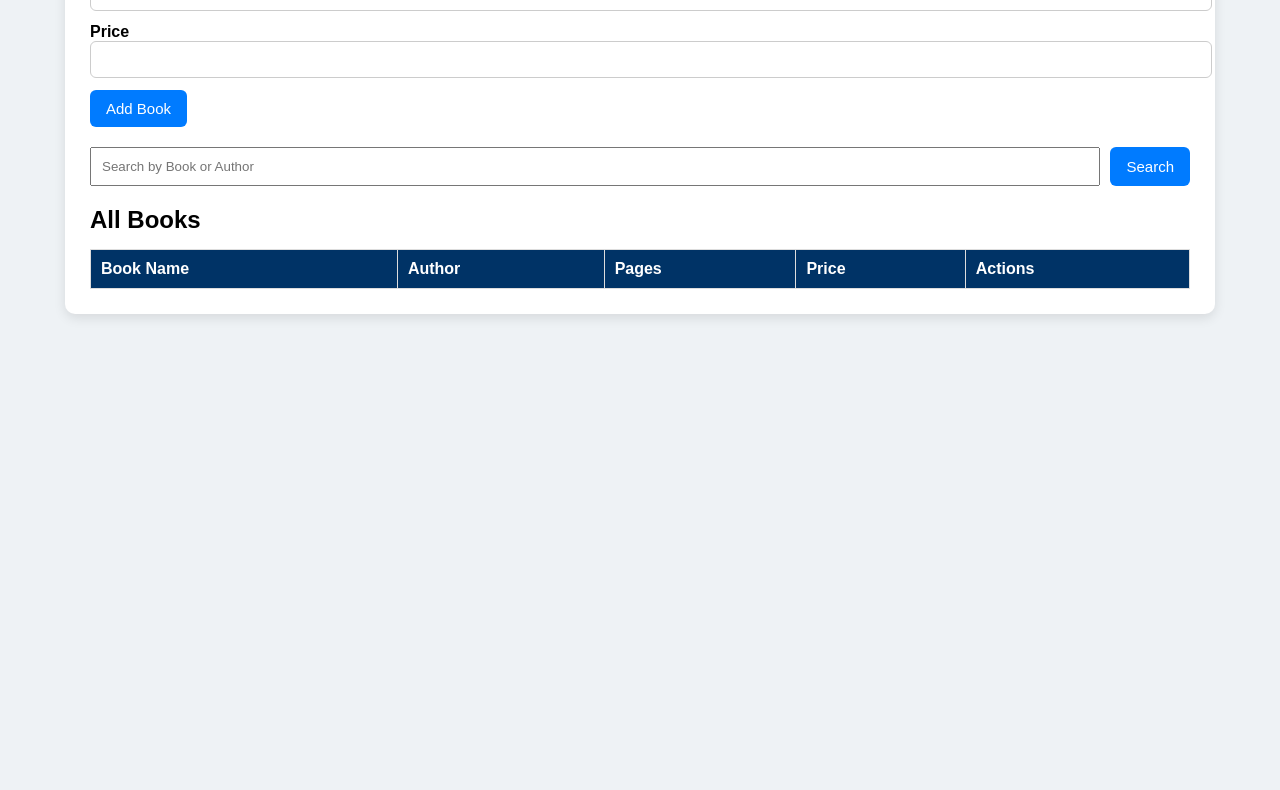
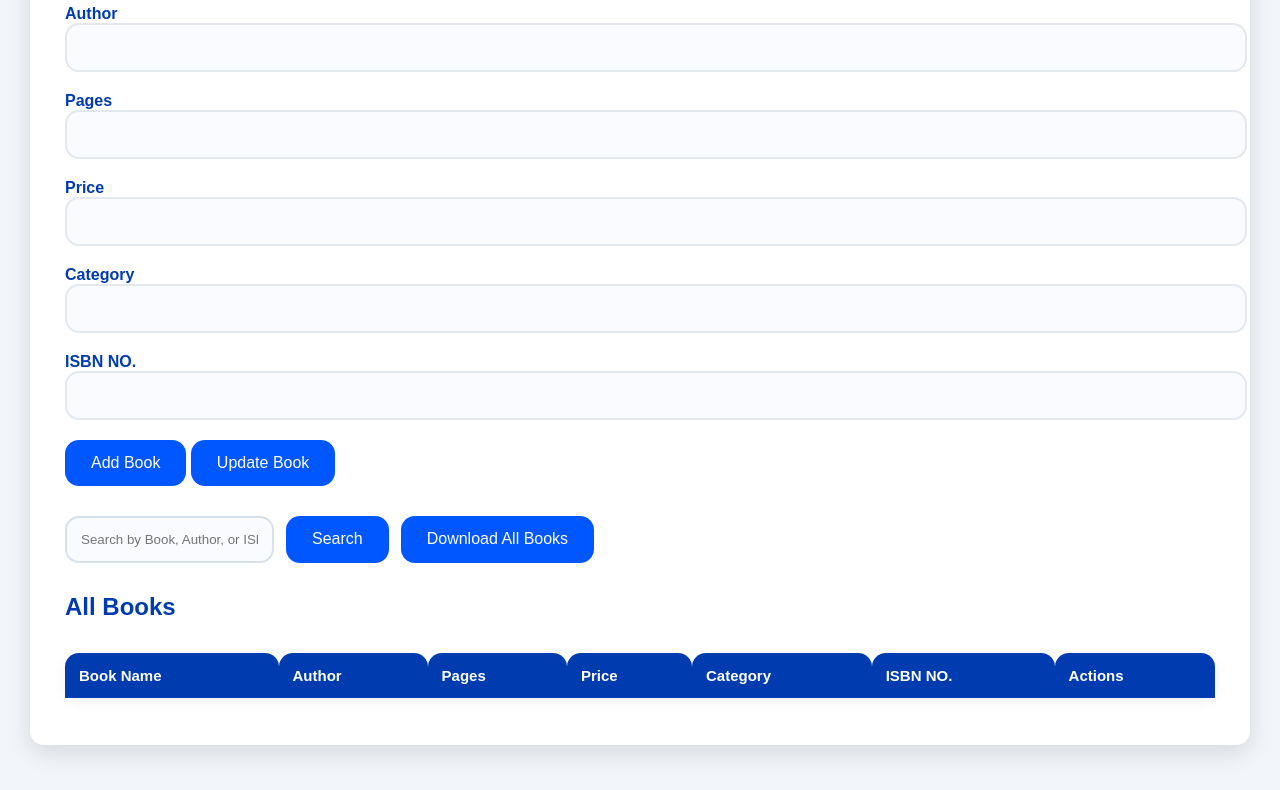
Before and after one commit to ShankarDhar-18/Library-Management-System-5th-sem-skill-x-project, a plain HTML site: page Library Management System/index.html in a window 1280 px wide. Shown: the part 440-1230 px from the top of the page. Before the commit the page ends 800 px from the top, so only its background shows below. Drawn offline with nearby package versions, Linux system fonts and the light colour scheme.

Commit message:
Final Commit

```diff
--- a/Library Management System/index.html
+++ b/Library Management System/index.html
@@ -12,9 +12,9 @@
   </header>
 
   <div class="container">
+    <!-- Add/Edit Book Form -->
     <section class="form-section">
       <h2>Add or Edit Book</h2>
-
       <input type="hidden" id="editId" />
 
       <label>Book Name</label>
@@ -29,24 +29,26 @@
       <label>Price</label>
       <input type="number" id="price" />
 
+      <label>Category</label>
+      <input type="text" id="category" />
+
+      <label>ISBN NO.</label>
+      <input type="text" id="isbn" />
+
       <button id="addBtn" onclick="addBook()">Add Book</button>
-        <button id="updateBtn" onclick="updateBook()" class="hidden">
-          Update Book
-        </button>
+      <button id="updateBtn" onclick="updateBook()" class="hidden">Update Book</button>
     </section>
 
+
     <section class="search-section">
-        <input
-          type="text"
-          id="searchInput"
-          placeholder="Search by Book or Author"
-        />
+      <input type="text" id="searchInput" placeholder="Search by Book, Author, or ISBN" />
       <button onclick="searchBooks()">Search</button>
+      <button onclick="downloadAllBooks()">Download All Books</button>
     </section>
 
+    <!-- Book Table -->
     <section class="table-section">
       <h2>All Books</h2>
-
       <table>
         <thead>
           <tr>
@@ -54,6 +56,8 @@
             <th>Author</th>
             <th>Pages</th>
             <th>Price</th>
+            <th>Category</th>
+            <th>ISBN NO.</th>
             <th>Actions</th>
           </tr>
         </thead>
@@ -62,6 +66,11 @@
     </section>
   </div>
 
+
+  <script src="https://cdnjs.cloudflare.com/ajax/libs/jspdf/2.5.1/jspdf.umd.min.js"></script>
+  <script src="https://cdnjs.cloudflare.com/ajax/libs/jspdf-autotable/3.5.25/jspdf.plugin.autotable.min.js"></script>
+
+
   <script src="db.js"></script>
   <script src="script.js"></script>
 </body>
--- a/Library Management System/script.js
+++ b/Library Management System/script.js
@@ -4,6 +4,8 @@ function addBook() {
     author: document.getElementById("authorName").value,
     pages: document.getElementById("pages").value,
     price: document.getElementById("price").value,
+    category: document.getElementById("category").value,
+    isbn: document.getElementById("isbn").value,
   };
 
   if (!book.book_name || !book.author) {
@@ -22,7 +24,7 @@ function addBook() {
 }
 
 function loadBooks() {
-  const store = db.transaction("books").objectStore("books");
+  const store = db.transaction("books", "readonly").objectStore("books");
   const table = document.getElementById("bookTable");
   table.innerHTML = "";
 
@@ -36,9 +38,11 @@ function loadBooks() {
           <td>${b.author}</td>
           <td>${b.pages}</td>
           <td>${b.price}</td>
+          <td>${b.category}</td>
+          <td>${b.isbn}</td>
           <td>
-                        <button class="action-btn edit-btn" onclick="editBook(${b.id})">Edit</button>
-                        <button class="action-btn delete-btn" onclick="deleteBook(${b.id})">Delete</button>
+            <button onclick="editBook(${b.id})">Edit</button>
+            <button onclick="deleteBook(${b.id})">Delete</button>
           </td>
         </tr>
       `;
@@ -50,7 +54,6 @@ function loadBooks() {
 function deleteBook(id) {
   const tx = db.transaction("books", "readwrite");
   tx.objectStore("books").delete(id);
-
   tx.oncomplete = () => loadBooks();
 }
 
@@ -60,12 +63,13 @@ function editBook(id) {
 
   req.onsuccess = () => {
     const b = req.result;
-
     document.getElementById("editId").value = id;
     document.getElementById("bookName").value = b.book_name;
     document.getElementById("authorName").value = b.author;
     document.getElementById("pages").value = b.pages;
     document.getElementById("price").value = b.price;
+    document.getElementById("category").value = b.category;
+    document.getElementById("isbn").value = b.isbn;
 
     document.getElementById("addBtn").classList.add("hidden");
     document.getElementById("updateBtn").classList.remove("hidden");
@@ -74,13 +78,14 @@ function editBook(id) {
 
 function updateBook() {
   const id = Number(document.getElementById("editId").value);
-
   const updatedBook = {
     id: id,
     book_name: document.getElementById("bookName").value,
     author: document.getElementById("authorName").value,
     pages: document.getElementById("pages").value,
     price: document.getElementById("price").value,
+    category: document.getElementById("category").value,
+    isbn: document.getElementById("isbn").value,
   };
 
   const tx = db.transaction("books", "readwrite");
@@ -97,7 +102,7 @@ function updateBook() {
 
 function searchBooks() {
   const keyword = document.getElementById("searchInput").value.toLowerCase();
-  const store = db.transaction("books").objectStore("books");
+  const store = db.transaction("books", "readonly").objectStore("books");
   const table = document.getElementById("bookTable");
   table.innerHTML = "";
 
@@ -107,7 +112,8 @@ function searchBooks() {
       const b = cursor.value;
       if (
         b.book_name.toLowerCase().includes(keyword) ||
-        b.author.toLowerCase().includes(keyword)
+        b.author.toLowerCase().includes(keyword) ||
+        b.isbn.toLowerCase().includes(keyword)
       ) {
         table.innerHTML += `
           <tr>
@@ -115,14 +121,74 @@ function searchBooks() {
             <td>${b.author}</td>
             <td>${b.pages}</td>
             <td>${b.price}</td>
+            <td>${b.category}</td>
+            <td>${b.isbn}</td>
             <td>
-                            <button class="action-btn edit-btn" onclick="editBook(${b.id})">Edit</button>
-                            <button class="action-btn delete-btn" onclick="deleteBook(${b.id})">Delete</button>
+              <button onclick="editBook(${b.id})">Edit</button>
+              <button onclick="deleteBook(${b.id})">Delete</button>
             </td>
           </tr>
         `;
       }
       cursor.continue();
+    }
+  };
+}
+
+function downloadAllBooks() {
+  const store = db.transaction("books", "readonly").objectStore("books");
+  const books = [];
+
+  store.openCursor().onsuccess = function (event) {
+    const cursor = event.target.result;
+    if (cursor) {
+      books.push(cursor.value);
+      cursor.continue();
+    } else {
+      if (books.length === 0) {
+        alert("No books to download.");
+        return;
+      }
+
+      const { jsPDF } = window.jspdf;
+      const doc = new jsPDF();
+
+      const tableData = books.map((b, i) => [
+        i + 1,
+        b.book_name,
+        b.author,
+        b.pages,
+        b.price,
+        b.category,
+        b.isbn,
+      ]);
+
+      doc.setFontSize(16);
+      doc.text("Library Book List", doc.internal.pageSize.getWidth() / 2, 15, {
+        align: "center",
+      });
+
+      doc.autoTable({
+        startY: 25,
+        head: [
+          [
+            "#",
+            "Book Name",
+            "Author",
+            "Pages",
+            "Price",
+            "Category",
+            "ISBN NO.",
+          ],
+        ],
+        body: tableData,
+        styles: { fontSize: 10, cellPadding: 3 },
+        headStyles: { fillColor: [41, 128, 185], textColor: 255 },
+        alternateRowStyles: { fillColor: [245, 245, 245] },
+        margin: { top: 25 },
+      });
+
+      doc.save("Library_Book_List.pdf");
     }
   };
 }
@@ -133,4 +199,6 @@ function clearForm() {
   document.getElementById("authorName").value = "";
   document.getElementById("pages").value = "";
   document.getElementById("price").value = "";
+  document.getElementById("category").value = "";
+  document.getElementById("isbn").value = "";
 }
--- a/Library Management System/style.css
+++ b/Library Management System/style.css
@@ -1,109 +1,202 @@
+:root {
+  --primary: #0057ff;
+  --primary-dark: #003bb0;
+  --secondary: #00c2ff;
+  --accent: #ff6b3d;
+  --bg-light: #f2f6fb;
+  --bg-white: #ffffff;
+  --text-dark: #1d1d1f;
+  --radius: 14px;
+  --transition: 0.35s ease;
+  --shadow: 0 8px 24px rgba(0, 0, 0, 0.12);
+}
 body {
-    margin: 0;
-    font-family: Arial, sans-serif;
-    background: #eef2f5;
+  margin: 0;
+  font-family: "Poppins", sans-serif;
+  background: var(--bg-light);
+  color: var(--text-dark);
+  transition: background var(--transition);
 }
 
 header {
-    background: #003366;
-    padding: 20px;
-    text-align: center;
-    color: white;
-    font-size: 22px;
+  background: linear-gradient(135deg, var(--primary), var(--primary-dark));
+  padding: 35px;
+  text-align: center;
+  color: #fff;
+  font-size: 28px;
+  font-weight: 600;
+  letter-spacing: 1px;
+  border-bottom-left-radius: 25px;
+  border-bottom-right-radius: 25px;
+  box-shadow: var(--shadow);
+  animation: fadeDown 0.8s ease;
 }
 
 .container {
-    width: 90%;
-    max-width: 1100px;
-    margin: 25px auto;
-    background: white;
-    padding: 25px;
-    border-radius: 10px;
-    box-shadow: 0px 4px 12px rgba(0,0,0,0.1);
+  width: 90%;
+  max-width: 1150px;
+  margin: 45px auto;
+  background: var(--bg-white);
+  padding: 35px;
+  border-radius: var(--radius);
+  box-shadow: var(--shadow);
+  animation: fadeIn 0.9s ease;
+  backdrop-filter: blur(6px);
+}
+
+@keyframes fadeDown {
+  from {
+    opacity: 0;
+    transform: translateY(-25px);
+  }
+  to {
+    opacity: 1;
+    transform: translateY(0);
+  }
+}
+
+@keyframes fadeIn {
+  from {
+    opacity: 0;
+    transform: scale(0.97);
+  }
+  to {
+    opacity: 1;
+    transform: scale(1);
+  }
 }
 
 h2 {
-    margin-bottom: 15px;
+  margin-bottom: 20px;
+  color: var(--primary-dark);
+  font-weight: 700;
 }
 
 .form-section label {
-    font-weight: bold;
+  font-weight: 600;
+  color: var(--primary-dark);
 }
 
 .form-section input {
-    width: 100%;
-    padding: 10px;
-    margin-bottom: 12px;
-    border: 1px solid #ccc;
-    border-radius: 6px;
+  width: 100%;
+  padding: 14px;
+  margin-bottom: 20px;
+  border: 2px solid #e3e8ef;
+  border-radius: var(--radius);
+  font-size: 15px;
+  transition: var(--transition);
+  background: #f9fbff;
+}
+
+.form-section input:focus {
+  border-color: var(--primary);
+  background: #fff;
+  transform: scale(1.02);
+  box-shadow: 0 0 12px rgba(0, 87, 255, 0.3);
+  outline: none;
 }
 
 button {
-    padding: 10px 16px;
-    border: none;
-    cursor: pointer;
-    border-radius: 6px;
-    background: #007bff;
-    color: #fff;
-    font-size: 15px;
+  padding: 14px 26px;
+  border: none;
+  cursor: pointer;
+  border-radius: var(--radius);
+  background: var(--primary);
+  color: #fff;
+  font-size: 16px;
+  transition: var(--transition);
+  font-weight: 500;
 }
 
 button:hover {
-    background: #0056b3;
+  background: var(--primary-dark);
+  transform: translateY(-3px);
+  box-shadow: 0 6px 16px rgba(0, 87, 255, 0.35);
 }
 
-.hidden {
-    display: none;
+/* Ripple animation */
+button:active {
+  transform: scale(0.96);
 }
 
 .search-section {
-    margin: 20px 0;
-    display: flex;
-    gap: 10px;
+  margin: 30px 0;
+  display: flex;
+  gap: 12px;
 }
 
 .search-section input {
-    flex: 1;
-    padding: 10px;
+  padding: 14px;
+  border-radius: var(--radius);
+  border: 2px solid #d8e0eb;
+  background: #f9fbff;
+  transition: var(--transition);
+}
+
+.search-section input:focus {
+  border-color: var(--secondary);
+  box-shadow: 0 0 10px rgba(0, 194, 255, 0.3);
 }
 
 table {
-    width: 100%;
-    border-collapse: collapse;
-    margin-top: 15px;
-}
-
-table th,
-table td {
-    border: 1px solid #ddd;
-    padding: 10px;
-    text-align: left;
+  width: 100%;
+  border-collapse: separate;
+  border-spacing: 0 12px;
+  margin-top: 20px;
 }
 
 table th {
-    background: #003366;
-    color: white;
+  background: var(--primary-dark);
+  color: #fff;
+  padding: 14px;
+  text-align: left;
+  font-size: 15px;
+  border-radius: var(--radius) var(--radius) 0 0;
+}
+
+table tr {
+  background: #fff;
+  border-radius: var(--radius);
+  box-shadow: 0 4px 14px rgba(0, 0, 0, 0.06);
+  transition: var(--transition);
+}
+
+table tr:hover {
+  transform: translateY(-3px);
+  box-shadow: 0 10px 20px rgba(0, 0, 0, 0.12);
+}
+
+table td {
+  padding: 15px;
+  font-size: 15px;
 }
 
 .action-btn {
-    padding: 6px 12px;
-    margin-right: 5px;
-    font-size: 14px;
+  padding: 8px 16px;
+  border-radius: 10px;
+  cursor: pointer;
+  font-size: 14px;
+  transition: var(--transition);
 }
 
+/* Edit */
 .edit-btn {
-    background: #ffaa00;
-    color: black;
+  background: #ffca28;
+  color: #333;
 }
 
 .edit-btn:hover {
-    background: #cc8800;
+  background: #e0b000;
+  transform: translateY(-2px);
 }
 
+/* Delete */
 .delete-btn {
-    background: #e60000;
+  background: #ff3d3d;
+  color: white;
 }
 
 .delete-btn:hover {
-    background: #990000;
+  background: #d32f2f;
+  transform: translateY(-2px);
 }
```
Lines whose indentation alone changed are shown as unchanged.
